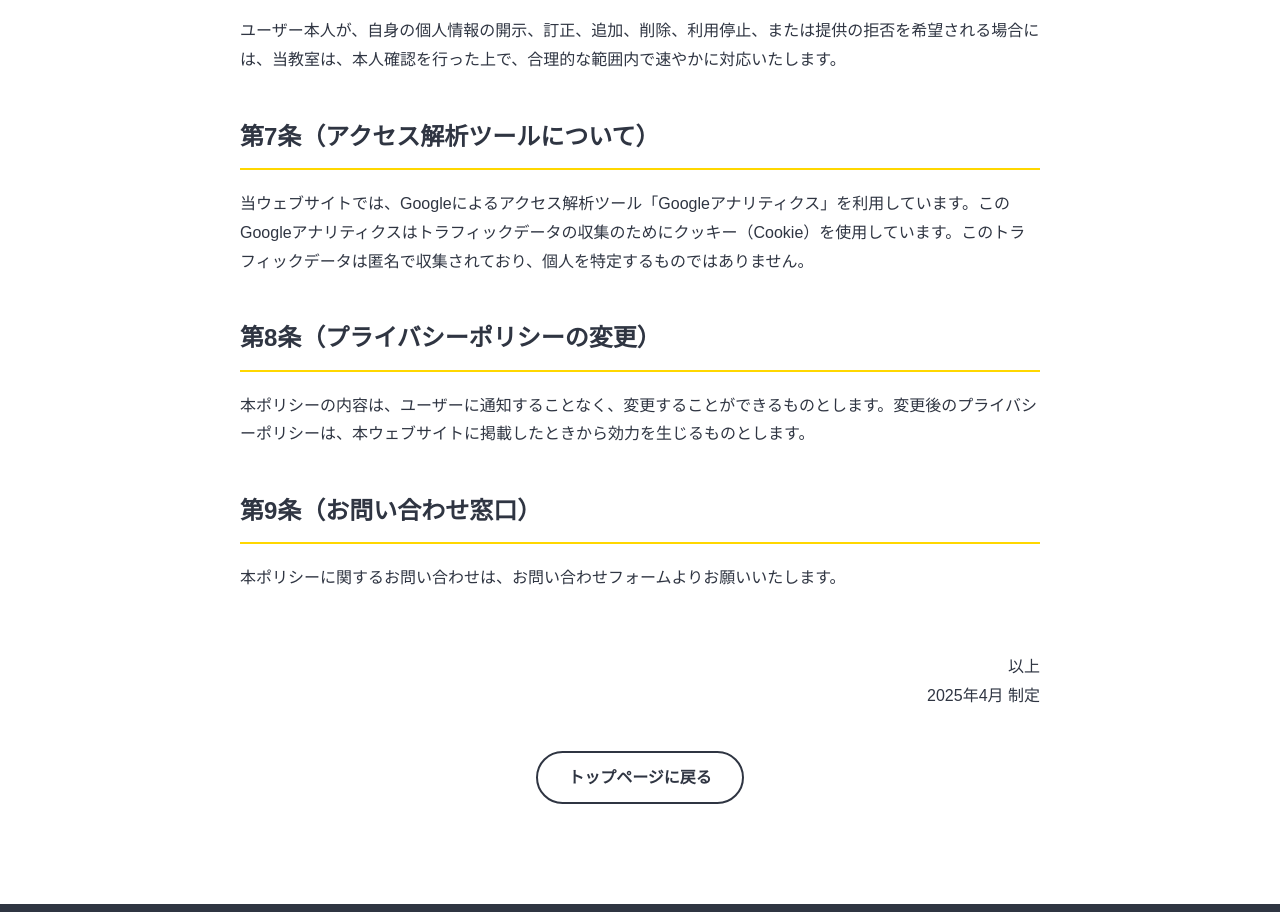
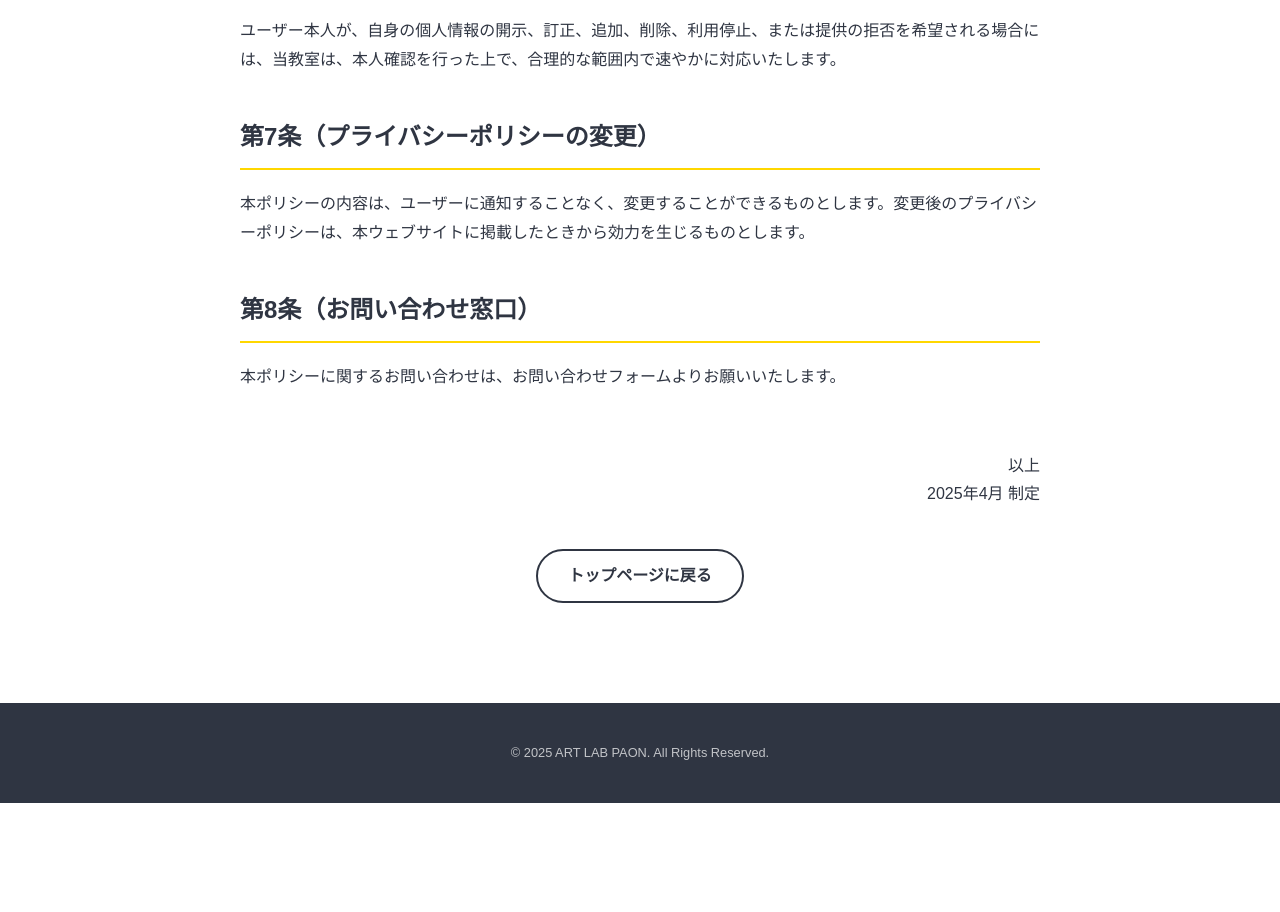
Before and after one commit to yusuke-tentoworks/art-lab-paon, a plain HTML site: page privacy.html in a window 1280 px wide. Shown: the part 1585-2497 px from the top of the page. After the commit the page ends 2388 px from the top, so only its background shows below. Drawn offline with Linux system fonts and the light colour scheme.

Commit message:
アナリティクス削除、gitignore内追加

```diff
--- a/privacy.html
+++ b/privacy.html
@@ -92,13 +92,10 @@
         <h2>第6条（個人情報の開示・訂正・利用停止等）</h2>
         <p>ユーザー本人が、自身の個人情報の開示、訂正、追加、削除、利用停止、または提供の拒否を希望される場合には、当教室は、本人確認を行った上で、合理的な範囲内で速やかに対応いたします。</p>
 
-        <h2>第7条（アクセス解析ツールについて）</h2>
-        <p>当ウェブサイトでは、Googleによるアクセス解析ツール「Googleアナリティクス」を利用しています。このGoogleアナリティクスはトラフィックデータの収集のためにクッキー（Cookie）を使用しています。このトラフィックデータは匿名で収集されており、個人を特定するものではありません。</p>
-
-        <h2>第8条（プライバシーポリシーの変更）</h2>
+        <h2>第7条（プライバシーポリシーの変更）</h2>
         <p>本ポリシーの内容は、ユーザーに通知することなく、変更することができるものとします。変更後のプライバシーポリシーは、本ウェブサイトに掲載したときから効力を生じるものとします。</p>
 
-        <h2>第9条（お問い合わせ窓口）</h2>
+        <h2>第8条（お問い合わせ窓口）</h2>
         <p>本ポリシーに関するお問い合わせは、お問い合わせフォームよりお願いいたします。</p>
 
         <p style="text-align: right; margin-top: 60px;">以上<br>2025年4月 制定</p>
```
Also changed, not shown: 4 other files.
